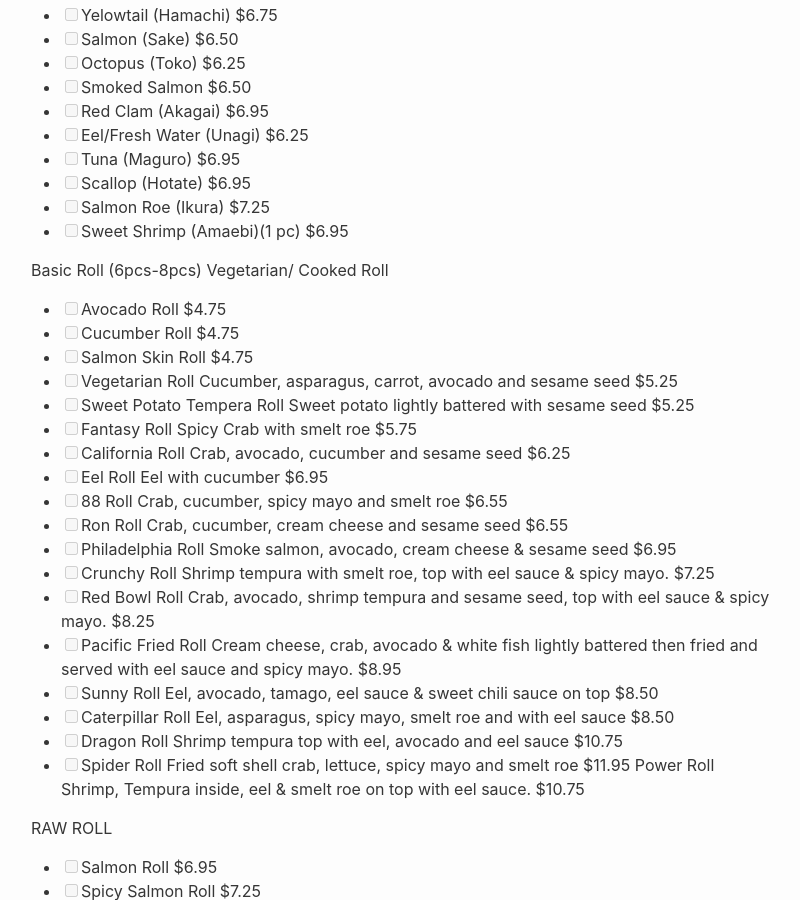
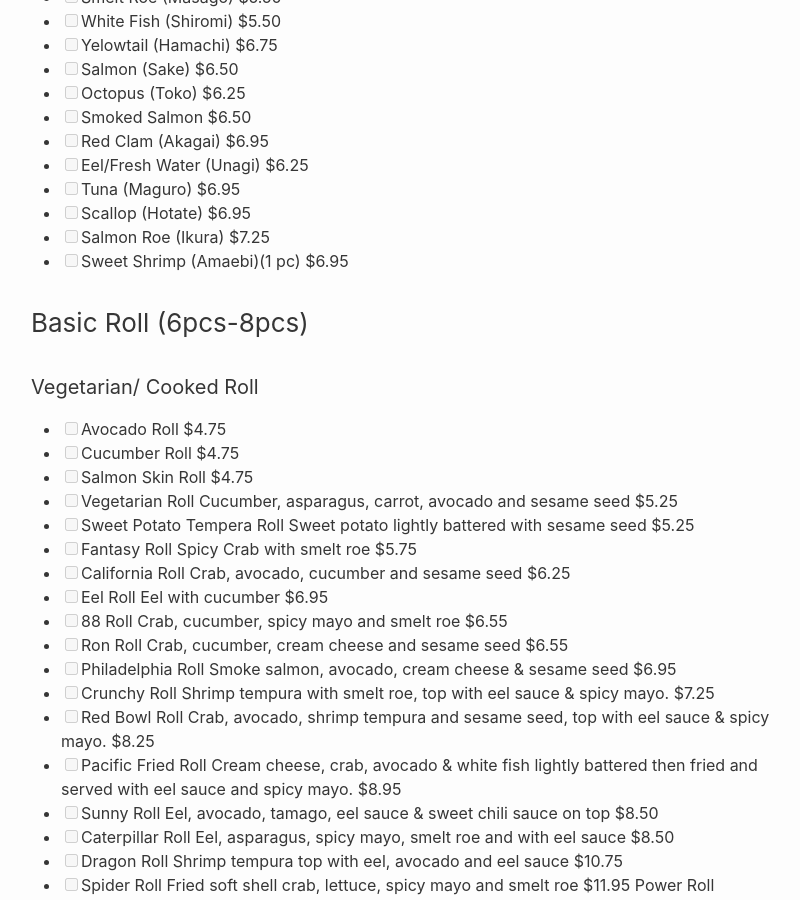
Before and after one commit to RalphHightower/Sushi, a Jekyll site: the page built from SC/Columbia/SandhillsShoppingCenter/RedBowlBistro.md, in a window 1280 px wide and 900 px high, scrolled down 723 px. Shown: the whole window, without its empty margins (239-1039 px from the left). Built offline with Jekyll 4.4.1, drawn with Linux system fonts in a browser that asks for light colours; our own code applies the rules of GitHub Pages for plain Markdown files; some of the changed text lies outside the part shown.

```diff
--- a/SC/Columbia/SandhillsShoppingCenter/RedBowlBistro.md
+++ b/SC/Columbia/SandhillsShoppingCenter/RedBowlBistro.md
@@ -1,7 +1,9 @@
 # Red Bowl Bistro Sandhills Sushi Menu
+
 ## Sandhills Shopping Center, Columbia, South Carolina
 
-Nigeri Sushi (2 pcs per order.) (Sashimi $1.00 extra)
+### Nigeri Sushi (2 pcs per order.) (Sashimi $1.00 extra)
+
 - [ ] Omelet (Tamago) $3.95
 - [ ] Crab (Kanikama) $4.50
 - [ ] Mackerel (Saba) $4.95
@@ -21,8 +23,10 @@ Nigeri Sushi (2 pcs per order.) (Sashimi $1.00 extra)
 - [ ] Salmon Roe (Ikura) $7.25
 - [ ] Sweet Shrimp (Amaebi)(1 pc) $6.95
 
-Basic Roll (6pcs-8pcs)
-Vegetarian/ Cooked Roll
+### Basic Roll (6pcs-8pcs)
+
+#### Vegetarian/ Cooked Roll
+
 - [ ] Avocado Roll $4.75
 - [ ] Cucumber Roll $4.75
 - [ ] Salmon Skin Roll $4.75
@@ -43,7 +47,8 @@ Vegetarian/ Cooked Roll
 - [ ] Spider Roll Fried soft shell crab, lettuce, spicy mayo and smelt roe $11.95
   Power Roll Shrimp, Tempura inside, eel & smelt roe on top with eel sauce. $10.75
 
-RAW ROLL
+#### RAW ROLL
+
 - [ ] Salmon Roll $6.95
 - [ ] Spicy Salmon Roll $7.25
 - [ ] Yellow Tail w. Scallion Roll $7.25
@@ -79,8 +84,9 @@ House Special Roll/Maki (6pcs - 10pcs)
 - [ ] Carolina Roll Crabmeat, cream cheese, cucumber, spicy mayo with shredded crabmeat, topped with Salmon, masago, scallion & mayo. $16.25
 - [ ] Lobster Supreme Lobster salad, crab, cucumber topped with shrimp tempura and avocado with spicy mayo. $14.95
 
-Combo Plates
-Sushi Combo with miso soup or green salad
+### Combo Plates
+
+#### Sushi Combo with miso soup or green salad
 - [ ] Sushi Combo Chef's Choice of 6 pieces of nigiri sushi & California roll. $17.95
 - [ ] Sushi Boat Chef's Choice of 9 pieces of nigiri & California roll $21.50
 - [ ] Sushi and Sashimi Combo Chef's choice of 4 kinds of sashimi, 5 pieces of nigiris and California roll. $30.25
```
